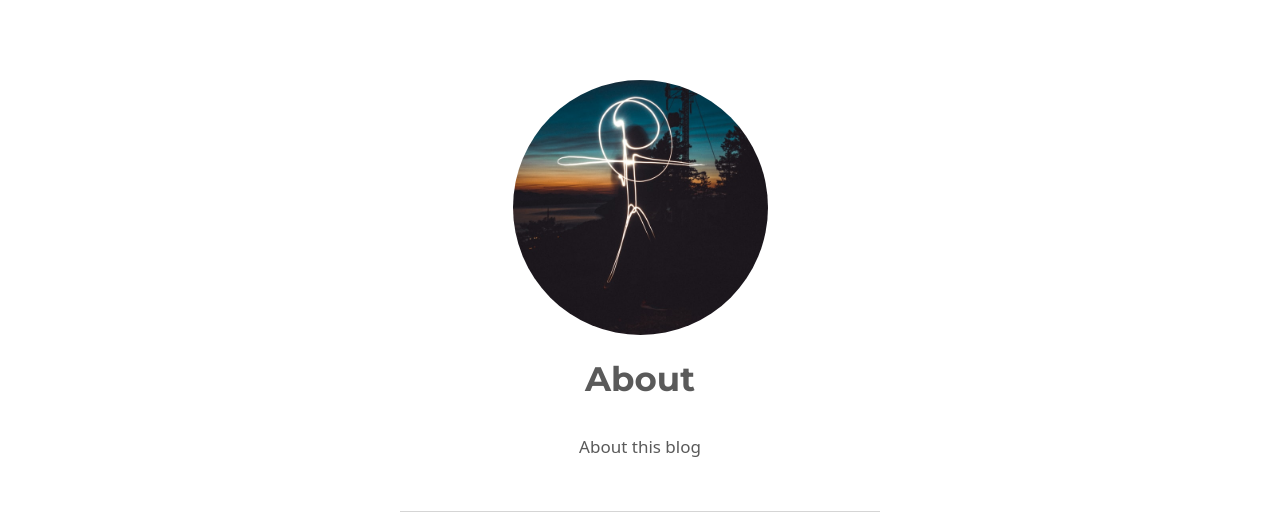
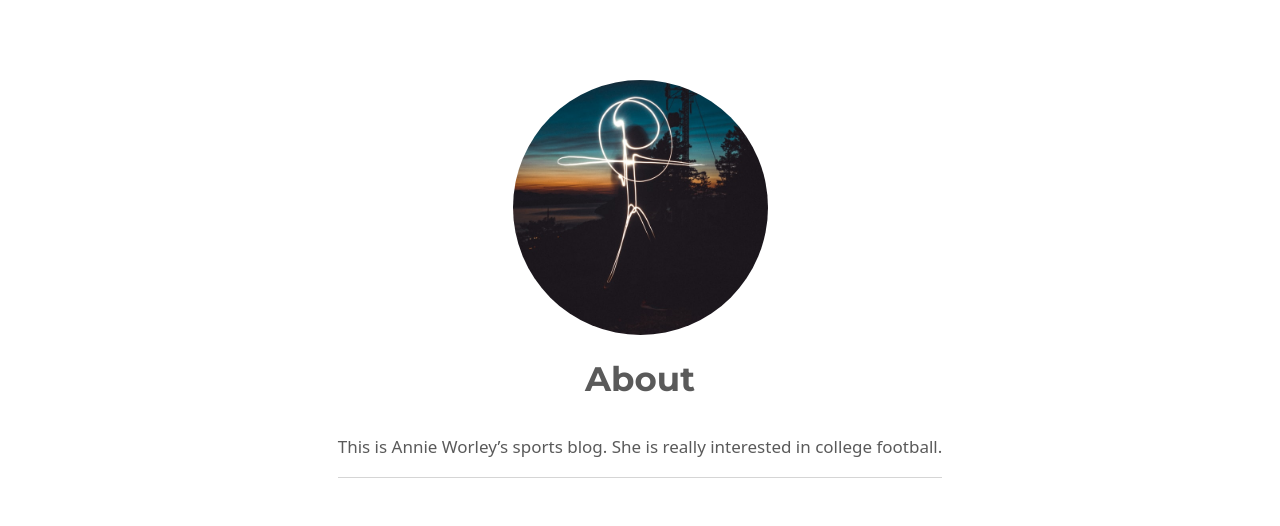
Before and after one commit to annieworley/annieworley.github.io, a plain HTML site: page about.html in a window 1280 px wide. Shown: the part 76-602 px from the top of the page. Drawn offline with Linux system fonts and the light colour scheme.

Commit message:
Changed about page

```diff
--- a/about.html
+++ b/about.html
@@ -129,7 +129,8 @@ ul.task-list li input[type="checkbox"] {
 <div class="quarto-title-meta">
   </div>
 </header><main class="content" id="quarto-document-content">
-<p>About this blog</p>
+<p>This is Annie Worley’s sports blog. She is really interested in college football.</p>
+<hr>
 
 
 </main>
--- a/search.json
+++ b/search.json
@@ -4,7 +4,7 @@
     "href": "about.html",
     "title": "About",
     "section": "",
-    "text": "About this blog"
+    "text": "This is Annie Worley’s sports blog. She is really interested in college football."
   },
   {
     "objectID": "posts/college-football/index.html",
```
